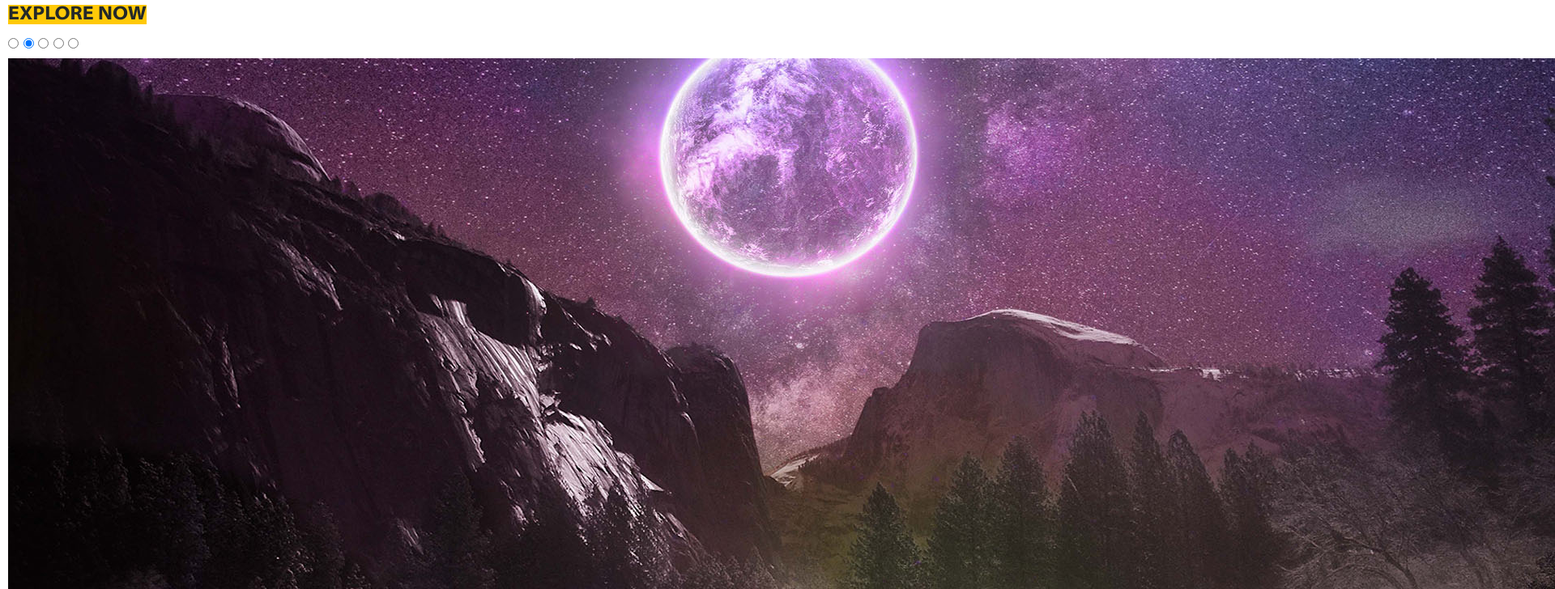
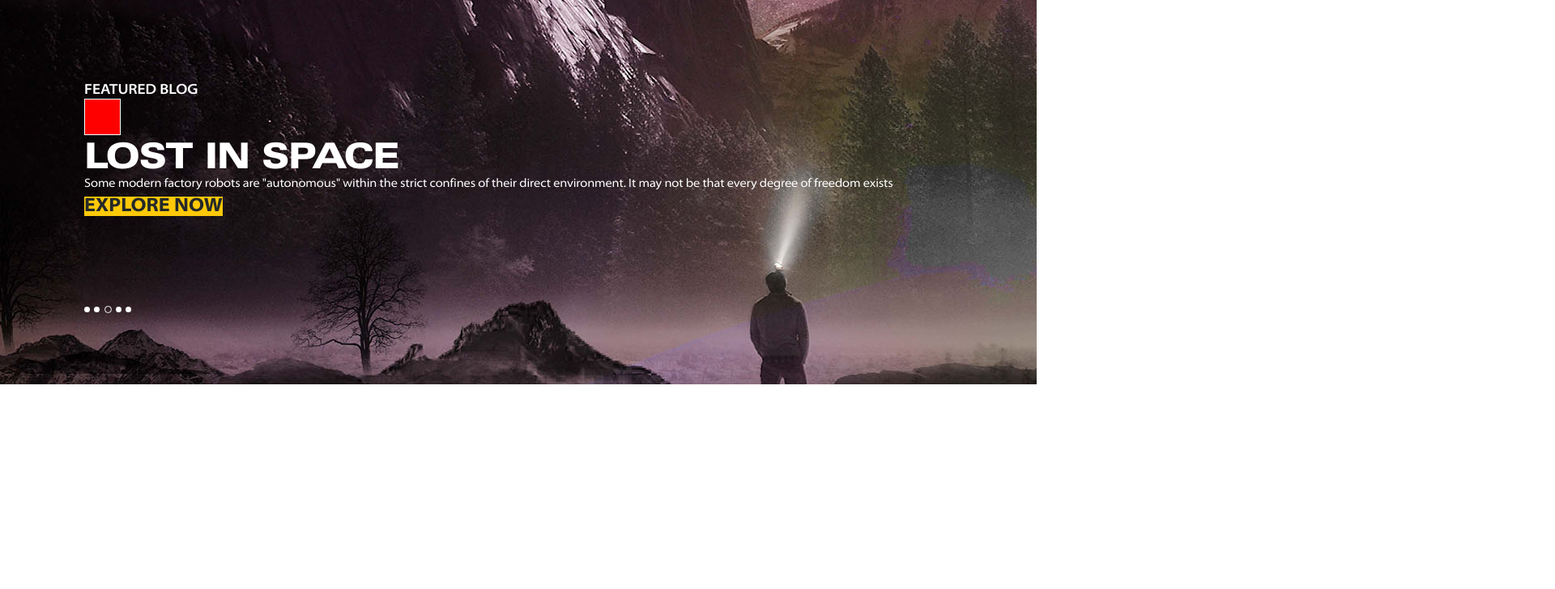
Before and after one commit to ValeryGazzaev/Travel, a plain HTML site: page index.html in a window 1280 px wide. Shown: the part 804-1532 px from the top of the page at 81% size, 1920 px wide, since content can reach past the window. After the commit the page ends 1291 px from the top, so only its background shows below. Drawn offline with Linux system fonts and the light colour scheme; files whose address does not match are found by name; a web font is replaced by a local one.

Commit message:
sliders fwrd

```diff
--- a/css/blocks/header.css
+++ b/css/blocks/header.css
@@ -150,3 +150,208 @@ input[type="search"]::-webkit-search-results-decoration { display: none; }
 }
 
 /* Sliders */
+
+
+/* first slider */
+.header-slider-wrap {
+	position: relative;
+	overflow: hidden;
+}
+
+.header-slider-wrap .slider-promo {
+	position: absolute;
+	z-index: 10;
+	color: #fff;
+}
+
+.slider-promo .title-middle {
+	 font-family: 'Bank Gothic Light', sans-serif;
+	 font-size: 48px;
+	 line-height: 36px;
+}
+
+/* layer */
+.header-slider-wrap::before {
+	position: absolute;
+	content: "";
+	top: 0;
+	left: 0;
+	width: 100%;
+	height: 100%;
+	background-image: linear-gradient (225deg, rgba(0, 0, 0, 1));
+	z-index: 10;
+}
+
+.header-slider-first {
+	position: absolute;
+	top: 570px;
+	left: 104px;
+	height: 240px;
+	z-index: 11;
+	overflow-y: hidden;
+}
+
+.header-slider-first .slider-title {
+	font-family: 'Myriad Pro', sans-serif;
+	text-transform: uppercase;
+	font-weight: 600;
+	font-size: 18px;
+	line-height: 20px;
+	color: #fff;
+}
+
+.header-slider-first input {
+	display: none;
+}
+
+.header-slider-first-slides {
+	height: 300%;
+	display: -webkit-flex;
+	display: -moz-flex;
+	display: -ms-flex;
+	display: -o-flex;
+	display: flex;
+	-webkit-flex-direction: column;
+	-moz-flex-direction: column;
+	-ms-flex-direction: column;
+	-o-flex-direction: column;
+	flex-direction: column;
+	justify-content: space-between;
+	transition: all 1s ease;
+}
+
+.header-slider-first-slides [class^="slide-"] {
+	height: 240px;
+}
+
+.header-slider-first-slides [class^="slide-"] p {
+	color: #fff;
+}
+
+.header-slider-first-slides [class^="slide-"] p:nth-of-type(1) {
+	font-size: 44px;
+	line-height: 52px;
+	text-transform: uppercase;
+	letter-spacing: -1.32px;
+	font-family: 'zurich_black_extended_bt', sans-serif;
+}
+
+.header-slider-first-slides [class^="slide-"] p:nth-of-type(2) {
+	font-size: 15px;
+	line-height: 18px;
+	letter-spacing: -0.15px;
+	text-transform: none;
+	font-family: 'Myriad Pro', sans-serif;
+}
+
+/* up arrow */
+#heder-first-btn-1:checked ~ .header-first-controls label:nth-child(3),
+#heder-first-btn-2:checked ~ .header-first-controls label:nth-child(1),
+#heder-first-btn-3:checked ~ .header-first-controls label:nth-child(2) {
+	display: block;
+	width: 45px;
+	height: 45px;
+	background-color: red;
+	box-shadow: inset 0 0 0 1px #fff;
+}
+
+/* down arrow */
+#header-first-btn-1:checked ~ .header-first-controls label:nth-child(2),
+#header-first-btn-2:checked ~ .header-first-controls label:nth-child(3),
+#header-first-btn-3:checked ~ .header-first-controls label:nth-child(1) {
+	display: block;
+	width: 45px;
+	height: 45px;
+	background-color: red;
+	box-shadow: inset 0 0 0 1px #fff;
+}
+
+#header-first-btn-1:checked ~ .header-slider-first-inner .header-slider-first-slides {
+	transform: translateY(0);
+}
+
+#header-first-btn-2:checked ~ .header-slider-first-inner .header-slider-first-slides {
+	transform: translateY(-240px);
+}
+
+#header-first-btn-3:checked ~ .header-slider-first-inner .header-slider-first-slides {
+	transform: translateY(-480px);
+}
+
+
+/* second slider */
+
+.header-slider-second {
+	width: 1920px;
+}
+
+.header-slider-second input {
+	display: none;
+}
+
+.header-slider-second-slides {
+	width: 300%;
+	display: -webkit-flex;
+	display: -moz-flex;
+	display: -ms-flex;
+	display: -o-flex;
+	display: flex;
+	transition: all 1s ease;
+}
+
+.header-slider-second-inner {
+	overflow-x: hidden;
+}
+
+.header-slider-second-slides [class^="slide-"] {
+	width: 1920px;
+}
+
+.header-second-controls {
+	position: absolute;
+	bottom: 100px;
+	left: 104px;
+	width: 58px;
+	display: -webkit-flex;
+	display: -moz-flex;
+	display: -ms-flex;
+	display: -o-flex;
+	display: flex;
+	justify-content: space-between;
+	-ms-align-items: center;
+	align-items: center;
+	z-index: 10;
+}
+
+.header-second-controls label {
+	display: block;
+	width: 7px;
+	height: 7px;
+	border-radius: 50%;
+	background-color: #fff;
+}
+
+#header-second-btn-1:checked ~ .header-second-controls label:nth-child(1),
+#header-second-btn-2:checked ~ .header-second-controls label:nth-child(2),
+#header-second-btn-3:checked ~ .header-second-controls label:nth-child(3),
+#header-second-btn-4:checked ~ .header-second-controls label:nth-child(4),
+#header-second-btn-5:checked ~ .header-second-controls label:nth-child(5) {
+	background-color: transparent;
+	border: 1px solid #fff;
+}
+
+#header-second-btn-1:checked ~ .header-slider-second-inner .header-slider-second-slides {
+	transform: translateX(0);
+}
+#header-second-btn-2:checked ~ .header-slider-second-inner .header-slider-second-slides {
+	transform: translateX(-1920px);
+}
+#header-second-btn-3:checked ~ .header-slider-second-inner .header-slider-second-slides {
+	transform: translateX(-3840px);
+}
+#header-second-btn-4:checked ~ .header-slider-second-inner .header-slider-second-slides {
+	transform: translateX(-5760px);
+}
+#header-second-btn-5:checked ~ .header-slider-second-inner .header-slider-second-slides {
+	transform: translateX(-7680px);
+}
--- a/css/core.css
+++ b/css/core.css
@@ -10,7 +10,6 @@
 
 .wrapper {
 	max-width: 1920px;
-	padding: 0 10px;
 	margin: 0 auto;
 }
 
--- a/css/style.css
+++ b/css/style.css
@@ -36,35 +36,35 @@
 }
 
 @font-face {
-    font-family: 'Bank.ttf';
-    src: url('../assets/fonts/Bank.ttf') format('truetype'),
-    font-weight: normal;
+    font-family: 'Bank Gothic Light';
+    src: url('../assets/fonts/Bank Gothic Light.ttf') format('truetype'),
+    font-weight: 300;
     font-style: normal;
 }
 
 @font-face {
-    font-family: 'Helvetica.woff';
+    font-family: 'Helvetica';
     src: url('../assets/fonts/Helvetica.woff') format('woff'),
     font-weight: 300;
     font-style: normal;
 }
 
 @font-face {
-    font-family: 'MyriadPro-Semibold.woff';
+    font-family: 'MyriadPro-Semibold';
     src: url('../assets/fonts/Helvetica.woff') format('woff'),
     font-weight: 300;
     font-style: normal;
 }
 
 @font-face {
-    font-family: 'neotericbold-webfont.woff';
+    font-family: 'neotericbold-webfont';
     src: url('../assets/fonts/neotericbold-webfont.woff') format('woff'),
     font-weight: 700;
     font-style: normal;
 }
 
 @font-face {
-    font-family: 'neotericreg-webfont.woff';
+    font-family: 'neotericreg-webfont';
     src: url('../assets/fonts/neotericreg-webfont.woff') format('woff'),
     font-weight: 400;
     font-style: normal;
--- a/index.html
+++ b/index.html
@@ -51,16 +51,20 @@
 					</div>
 				</div>
 				<div class="header-slider-wrap">
+					<div class="slider-promo">
+						<p class="title-middle">Travelling</p>
+						<p>Sports that never ends</p>
+					</div>
 					<div class="header-slider-first">
+						<p class="slider-title">Featured blog</p>
 						<input id="header-first-btn-1" type="radio" name="head">
 						<input id="header-first-btn-2" type="radio" name="head" checked>
 						<input id="header-first-btn-3" type="radio" name="head">
 						<div class="header-first-controls">
-							<label for="heder-first-btn-1"></label>
-							<label for="heder-first-btn-2"></label>
-							<label for="heder-first-btn-3"></label>
+							<label for="header-first-btn-1"></label>
+							<label for="header-first-btn-2"></label>
+							<label for="header-first-btn-3"></label>
 						</div>
-						<p>Featured blog</p>
 						<div class="header-slider-first-inner">
 							<div class="header-slider-first-slides">
 								<div class="slide-1">
@@ -82,17 +86,17 @@
 						</div>
 					</div>
 					<div class="header-slider-second">
-						<input id="heder-second-btn-1" type="radio" name="mid">
-						<input id="heder-second-btn-2" type="radio" name="mid" checked>
-						<input id="heder-second-btn-3" type="radio" name="mid">
-						<input id="heder-second-btn-4" type="radio" name="mid">
-						<input id="heder-second-btn-5" type="radio" name="mid">
+						<input id="header-second-btn-1" type="radio" name="mid">
+						<input id="header-second-btn-2" type="radio" name="mid">
+						<input id="header-second-btn-3" type="radio" name="mid" checked>
+						<input id="header-second-btn-4" type="radio" name="mid">
+						<input id="header-second-btn-5" type="radio" name="mid">
 						<div class="header-second-controls">
-							<label for="heder-second-btn-1"></label>
-							<label for="heder-second-btn-2"></label>
-							<label for="heder-second-btn-3"></label>
-							<label for="heder-second-btn-4"></label>
-							<label for="heder-second-btn-5"></label>
+							<label for="header-second-btn-1"></label>
+							<label for="header-second-btn-2"></label>
+							<label for="header-second-btn-3"></label>
+							<label for="header-second-btn-4"></label>
+							<label for="header-second-btn-5"></label>
 						</div>
 						<div class="header-slider-second-inner">
 							<div class="header-slider-second-slides">
```
Also changed, not shown: assets/fonts/Bank Gothic Light.ttf (added), assets/fonts/Bank.ttf (deleted).
